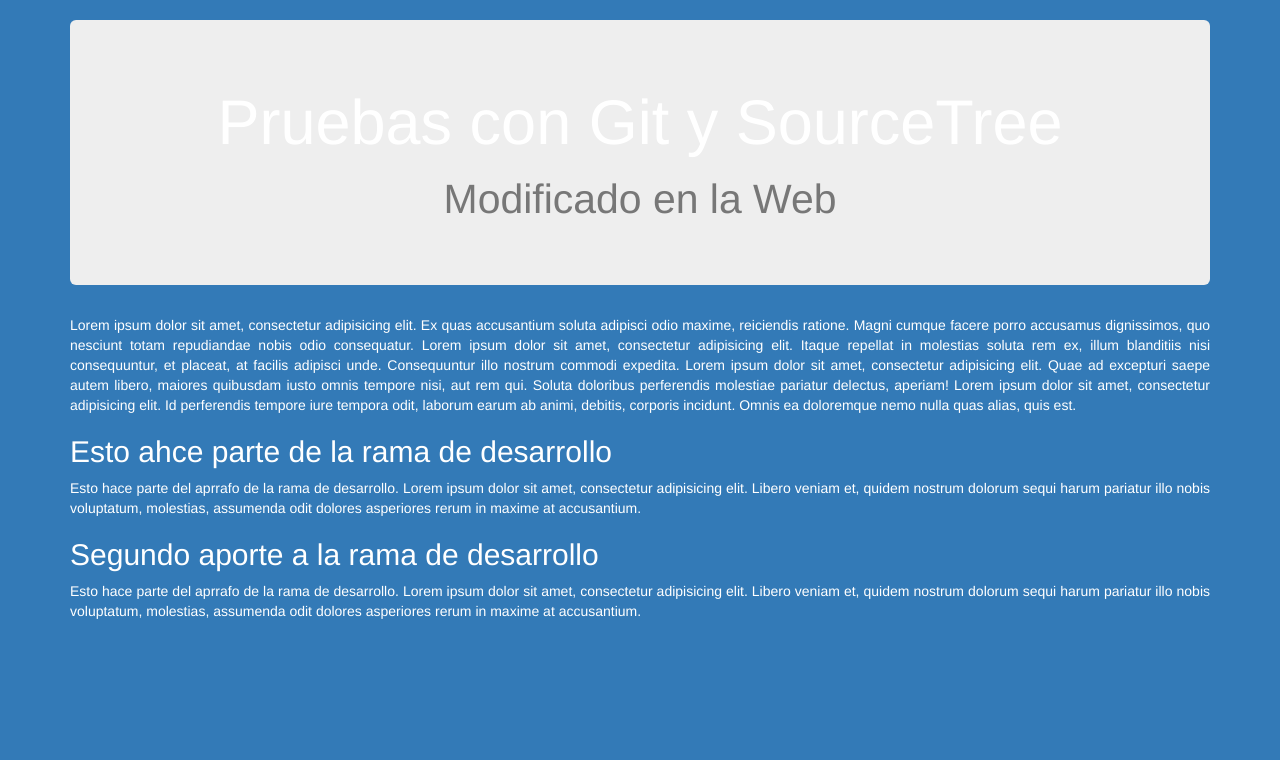
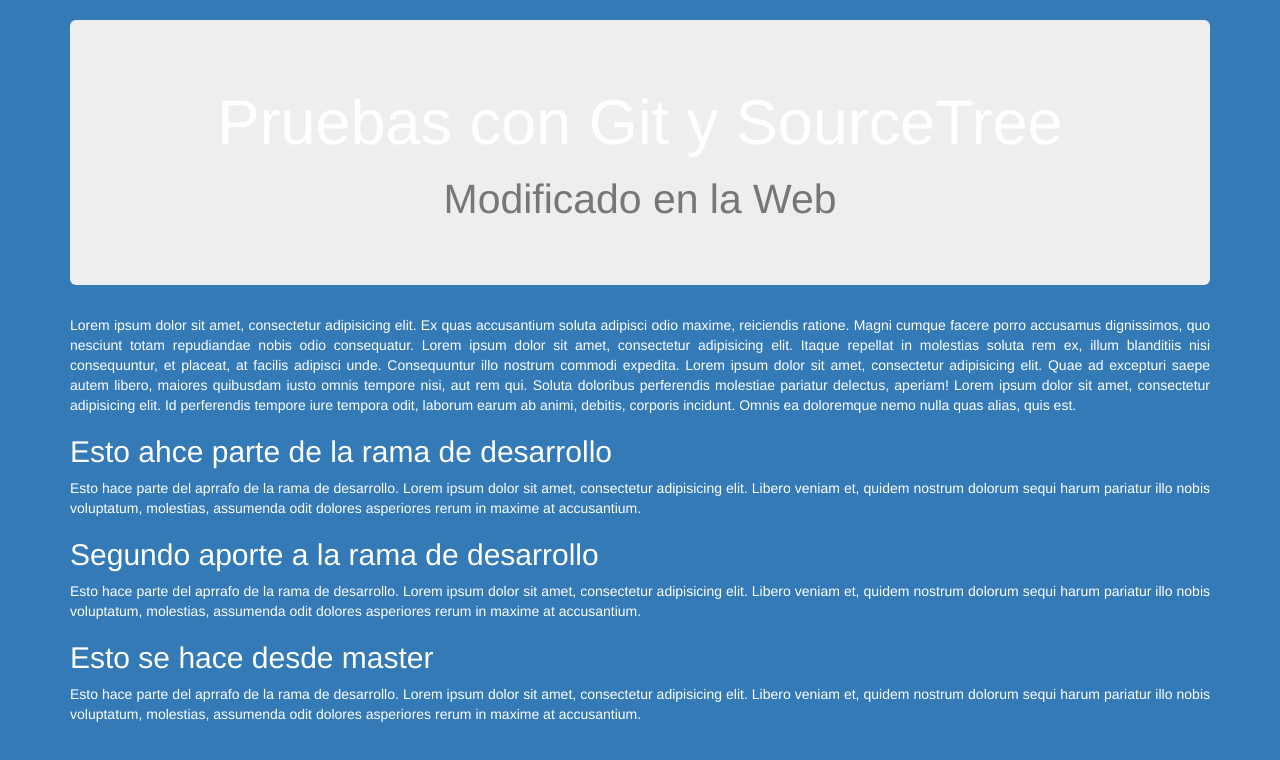
Before and after one commit to Ing-Web/SourceTree, a plain HTML site: page index.html in a window 1280 px wide. Drawn offline with Linux system fonts and the light colour scheme.

Commit message:
Cambio hecho desde master

```diff
--- a/index.html
+++ b/index.html
@@ -21,6 +21,9 @@
 			<h2>Segundo aporte a la rama de desarrollo</h2>
 			<p class=text-justify>Esto hace parte del aprrafo de la rama de desarrollo. Lorem ipsum dolor sit amet, consectetur adipisicing elit. Libero veniam et, quidem nostrum dolorum sequi harum pariatur illo nobis voluptatum, molestias, assumenda odit dolores asperiores rerum in maxime at accusantium.</p>
 
+			<h2>Esto se hace desde master</h2>
+			<p class=text-justify>Esto hace parte del aprrafo de la rama de desarrollo. Lorem ipsum dolor sit amet, consectetur adipisicing elit. Libero veniam et, quidem nostrum dolorum sequi harum pariatur illo nobis voluptatum, molestias, assumenda odit dolores asperiores rerum in maxime at accusantium.</p>
+
 	</div>
 </body>
 </html>
```
